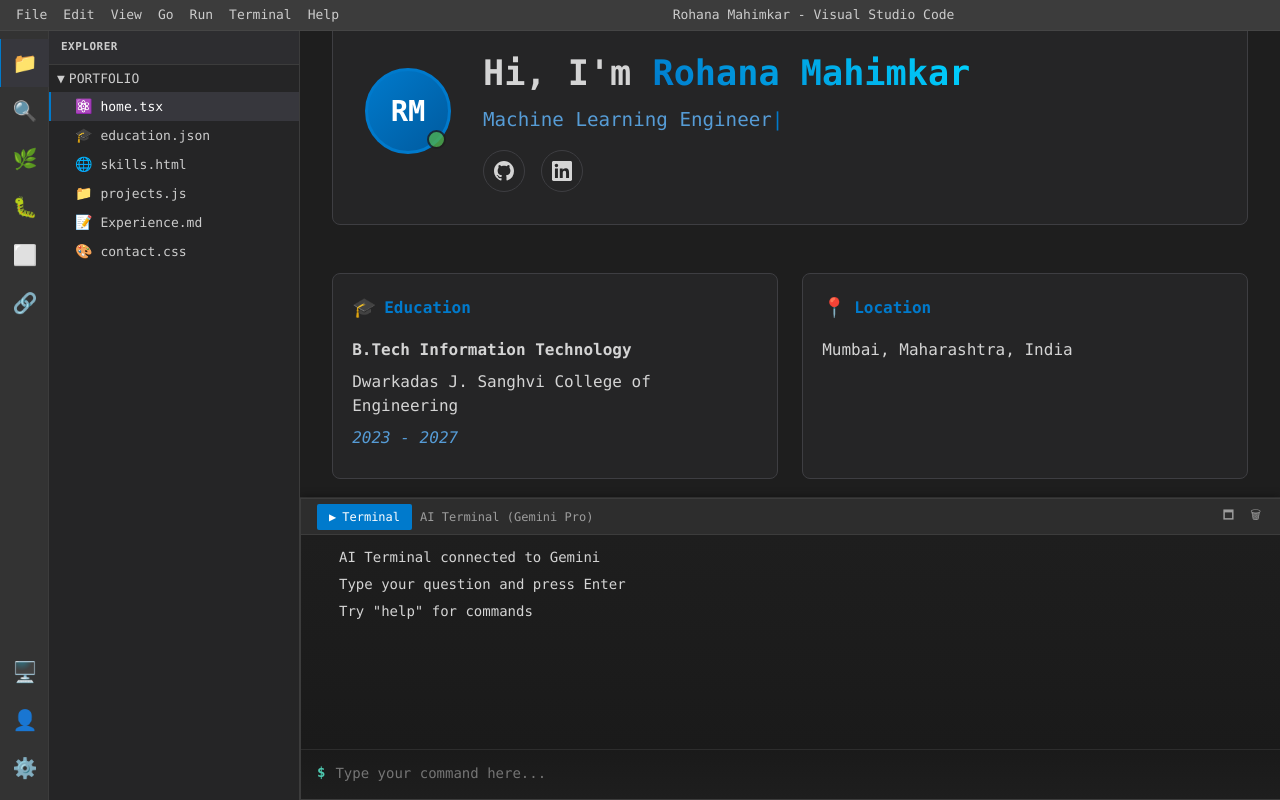
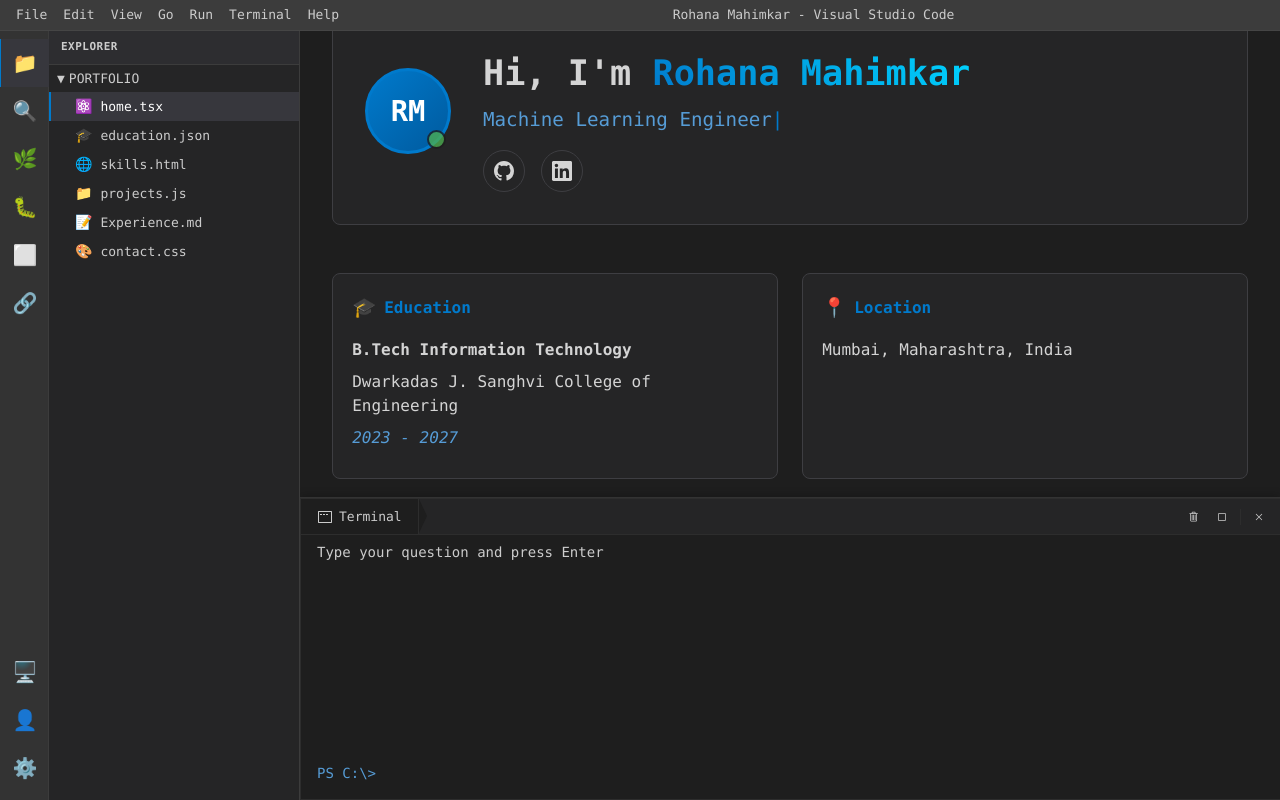
Before and after one commit to rohana-2005/Portfolio-VS-Code, a React (Vite) app: page / in a window 1280 px wide. Both pictures are taken after a click on the element "🖥️". Built offline with nearby package versions, Linux system fonts and the light colour scheme.

Commit message:
Update Terminal.jsx

```diff
--- a/src/components/Terminal.jsx
+++ b/src/components/Terminal.jsx
@@ -1,11 +1,12 @@
 import React, { useState, useRef, useEffect } from 'react';
+
+// Use environment variable for API URL or fallback to localhost
+const API_URL = 'http://localhost:8001';
 
 function Terminal() {
   const [input, setInput] = useState('');
   const [history, setHistory] = useState([
-    { text: 'AI Terminal connected to Gemini', type: 'output' },
-    { text: 'Type your question and press Enter', type: 'output' },
-    { text: 'Try "help" for commands', type: 'output' }
+    { text: 'Type your question and press Enter', type: 'output' }
   ]);
   const [height, setHeight] = useState(300);
   const [isLoading, setIsLoading] = useState(false);
@@ -45,7 +46,7 @@
       }
 
       // Send query to Flask backend
-      const response = await fetch('http://localhost:8000/query', {
+      const response = await fetch(`${API_URL}/query`, {
         method: 'POST',
         headers: {
           'Content-Type': 'application/json',
@@ -54,10 +55,13 @@
       });
 
       if (!response.ok) {
-        throw new Error(`Server responded with ${response.status}`);
+        throw new Error(`Server responded with ${response.status}: ${response.statusText}`);
       }
 
       const data = await response.json();
+      if (data.error) {
+        throw new Error(data.error);
+      }
       setHistory(prev => [...prev, { text: data.response, type: 'output' }]);
     } catch (error) {
       setHistory(prev => [...prev,
@@ -104,198 +108,331 @@
   };
 
   return (
+    <>
+      <style>{`
+        @keyframes pulse {
+          0%, 100% { opacity: 0.3; }
+          50% { opacity: 1; }
+        }
+
+        @keyframes blink {
+          0%, 50% { opacity: 1; }
+          51%, 100% { opacity: 0; }
+        }
+
+        .terminal-scrollbar::-webkit-scrollbar {
+          width: 14px;
+          height: 14px;
+        }
+
+        .terminal-scrollbar::-webkit-scrollbar-corner {
+          background: #1e1e1e;
+        }
+
+        .terminal-scrollbar::-webkit-scrollbar-track {
+          background: #1e1e1e;
+        }
+
+        .terminal-scrollbar::-webkit-scrollbar-thumb {
+          background: rgba(121, 121, 121, 0.4);
+          border: 3px solid #1e1e1e;
+          border-radius: 7px;
+        }
+
+        .terminal-scrollbar::-webkit-scrollbar-thumb:hover {
+          background: rgba(121, 121, 121, 0.7);
+        }
+
+        .terminal-scrollbar::-webkit-scrollbar-thumb:active {
+          background: rgba(121, 121, 121, 0.9);
+        }
+
+        .terminal-cursor::after {
+          content: '█';
+          color: #cccccc;
+          animation: blink 1s infinite;
+          margin-left: 1px;
+        }
+
+        .tab-button:hover {
+          background-color: rgba(255, 255, 255, 0.1) !important;
+        }
+
+        .tab-button:active {
+          background-color: rgba(255, 255, 255, 0.2) !important;
+        }
+
+        .resize-handle:hover {
+          background-color: #007acc !important;
+          height: 2px !important;
+        }
+      `}</style>
+
       <div style={{
         width: '100%',
         height: isMaximized ? '100vh' : `${height}px`,
-      backgroundColor: '#1E1E1E',
-      color: '#CCCCCC',
-      fontFamily: '"Cascadia Code", "Fira Code", Consolas, "Courier New", monospace',
+        backgroundColor: '#1e1e1e',
+        color: '#cccccc',
+        fontFamily: '"Consolas", "Courier New", monospace',
         fontSize: '14px',
         display: 'flex',
         flexDirection: 'column',
-      border: '1px solid #3C3C3C',
-      borderRadius: '0',
         position: 'relative',
         minHeight: '100px',
         maxHeight: isMaximized ? '100vh' : '600px',
-      boxShadow: '0 2px 8px rgba(0,0,0,0.3)',
+        border: '1px solid #2d2d2d',
       }}>
-      {/* Terminal tab bar */}
+        {/* VS Code Terminal Header */}
         <div style={{
           display: 'flex',
-        backgroundColor: '#2D2D2D',
-        borderBottom: '1px solid #3C3C3C',
+          backgroundColor: '#252526',
+          borderBottom: '1px solid #2d2d2d',
           height: '35px',
           alignItems: 'center',
           justifyContent: 'space-between',
-        padding: '0 16px',
+          padding: '0',
           userSelect: 'none',
+          position: 'relative',
+        }}>
+          {/* Left side - Terminal tab */}
+          <div style={{
+            display: 'flex',
+            height: '100%',
           }}>
             <div style={{
               display: 'flex',
               alignItems: 'center',
-          gap: '8px',
+              gap: '6px',
+              backgroundColor: '#1e1e1e',
+              color: '#cccccc',
+              padding: '0 16px',
+              height: '100%',
+              borderRight: '1px solid #2d2d2d',
+              position: 'relative',
             }}>
-          <div style={{
-            backgroundColor: '#007ACC',
-            color: '#FFFFFF',
-            padding: '4px 12px',
-            borderRadius: '2px',
-            fontSize: '12px',
-            fontWeight: '500',
-            display: 'flex',
-            alignItems: 'center',
-            gap: '6px',
-          }}>
-            <span>▶</span>
-            <span>Terminal</span>
+              <svg width="16" height="16" viewBox="0 0 16 16" fill="currentColor">
+                <path d="M1.5 2h13l.5.5v11l-.5.5h-13l-.5-.5v-11l.5-.5zM2 3v10h12V3H2z"/>
+                <path d="M3 5h2v1H3V5zm3 0h2v1H6V5zm3 0h2v1H9V5z"/>
+              </svg>
+              <span style={{ fontSize: '13px' }}>Terminal</span>
             </div>
             <div style={{
-            color: '#CCCCCC',
-            fontSize: '12px',
-            opacity: 0.7,
-          }}>
-            AI Terminal (Gemini Pro)
+              width: '0',
+              height: '0',
+              borderLeft: '8px solid #1e1e1e',
+              borderTop: '17.5px solid transparent',
+              borderBottom: '17.5px solid transparent',
+              position: 'relative',
+              zIndex: 1,
+            }}></div>
           </div>
-        </div>
+
+          {/* Right side - Controls */}
           <div style={{
             display: 'flex',
             alignItems: 'center',
-          gap: '8px',
+            height: '100%',
+            paddingRight: '8px',
           }}>
             <button
+              className="tab-button"
+              onClick={() => setHistory([])}
+              style={{
+                background: 'transparent',
+                border: 'none',
+                color: '#cccccc',
+                cursor: 'pointer',
+                padding: '6px 8px',
+                fontSize: '11px',
+                borderRadius: '3px',
+                display: 'flex',
+                alignItems: 'center',
+                justifyContent: 'center',
+                width: '28px',
+                height: '22px',
+              }}
+              title="Clear Terminal"
+            >
+              <svg width="16" height="16" viewBox="0 0 16 16" fill="currentColor">
+                <path d="M10 3h3v1h-1v9l-1 1H4l-1-1V4H2V3h3V2a1 1 0 0 1 1-1h3a1 1 0 0 1 1 1v1zM9 2H6v1h3V2zM4 13h7V4H4v9zm2-8H5v7h1V5zm1 0h1v7H7V5zm2 0h1v7H9V5z"/>
+              </svg>
+            </button>
+
+            <button
+              className="tab-button"
               onClick={() => setIsMaximized(!isMaximized)}
               style={{
-              background: 'none',
+                background: 'transparent',
                 border: 'none',
-              color: '#CCCCCC',
+                color: '#cccccc',
                 cursor: 'pointer',
-              padding: '4px',
-              fontSize: '12px',
-              opacity: 0.7,
-              borderRadius: '2px',
+                padding: '6px 8px',
+                fontSize: '11px',
+                borderRadius: '3px',
+                display: 'flex',
+                alignItems: 'center',
+                justifyContent: 'center',
+                width: '28px',
+                height: '22px',
               }}
-            onMouseEnter={(e) => e.target.style.backgroundColor = '#404040'}
-            onMouseLeave={(e) => e.target.style.backgroundColor = 'transparent'}
+              title={isMaximized ? "Restore Terminal" : "Maximize Terminal"}
             >
-            {isMaximized ? '🗗' : '🗖'}
+              {isMaximized ? (
+                <svg width="16" height="16" viewBox="0 0 16 16" fill="currentColor">
+                  <path d="M3 5v9h9V5H3zm8 8H4V6h7v7z"/>
+                  <path fillRule="evenodd" d="M5 5h1V4h7v7h-1v1h2V3H5v2z"/>
+                </svg>
+              ) : (
+                <svg width="16" height="16" viewBox="0 0 16 16" fill="currentColor">
+                  <path d="M3 3v10h10V3H3zm9 9H4V4h8v8z"/>
+                </svg>
+              )}
             </button>
+
+            <div style={{
+              width: '1px',
+              height: '16px',
+              backgroundColor: '#2d2d2d',
+              margin: '0 4px',
+            }}></div>
+
             <button
-            onClick={() => setHistory([])}
+              className="tab-button"
               style={{
-              background: 'none',
+                background: 'transparent',
                 border: 'none',
-              color: '#CCCCCC',
+                color: '#cccccc',
                 cursor: 'pointer',
-              padding: '4px',
-              fontSize: '12px',
-              opacity: 0.7,
-              borderRadius: '2px',
+                padding: '6px 8px',
+                fontSize: '11px',
+                borderRadius: '3px',
+                display: 'flex',
+                alignItems: 'center',
+                justifyContent: 'center',
+                width: '28px',
+                height: '22px',
               }}
-            onMouseEnter={(e) => e.target.style.backgroundColor = '#404040'}
-            onMouseLeave={(e) => e.target.style.backgroundColor = 'transparent'}
+              title="Close Terminal"
             >
-            🗑
+              <svg width="16" height="16" viewBox="0 0 16 16" fill="currentColor">
+                <path fillRule="evenodd" d="m8 8.707 3.646 3.647.708-.707L8.707 8l3.647-3.646-.707-.708L8 7.293 4.354 3.646l-.707.708L7.293 8l-3.646 3.646.707.708L8 8.707z"/>
+              </svg>
             </button>
           </div>
         </div>
 
-      {/* Terminal content */}
+        {/* Terminal Content */}
         <div
           ref={terminalRef}
+          className="terminal-scrollbar"
           style={{
             flex: '1 1 0%',
             minHeight: 0,
-          padding: '12px 16px',
+            padding: '8px 16px',
             overflowY: 'auto',
-          scrollBehavior: 'smooth',
-          background: 'linear-gradient(180deg, #1E1E1E 0%, #1A1A1A 100%)',
-          lineHeight: '1.5',
+            overflowX: 'hidden',
+            backgroundColor: '#1e1e1e',
+            lineHeight: '1.4',
+            position: 'relative',
           }}
           onClick={() => inputRef.current?.focus()}
         >
           {history.map((item, index) => (
             <div key={index} style={{
-            marginBottom: '6px',
+              marginBottom: '2px',
               whiteSpace: 'pre-wrap',
               wordBreak: 'break-word',
               display: 'flex',
               alignItems: 'flex-start',
+              minHeight: '20px',
             }}>
               {item.type === 'input' ? (
                 <>
                   <span style={{
-                  color: '#4EC9B0',
-                  fontWeight: '600',
-                  minWidth: '14px',
+                    color: '#569cd6',
                     marginRight: '8px',
-                }}>$</span>
-                <span style={{ color: '#FFFFFF' }}>{item.text}</span>
+                    minWidth: 'auto',
+                    fontWeight: 'normal',
+                  }}>PS C:\&gt;</span>
+                  <span style={{ color: '#cccccc' }}>{item.text}</span>
                 </>
               ) : (
                 <div style={{
-                color: item.type === 'error' ? '#F44747' : '#D4D4D4',
-                paddingLeft: '22px',
+                  color: item.type === 'error' ? '#f85149' : '#cccccc',
                   width: '100%',
+                  paddingLeft: '0px',
+                  fontSize: '14px',
                 }}>
                   {item.text}
                 </div>
               )}
             </div>
           ))}
+
           {isLoading && (
             <div style={{
-            color: '#569CD6',
-            marginBottom: '6px',
+              marginBottom: '2px',
               display: 'flex',
               alignItems: 'center',
-            gap: '8px',
+              minHeight: '20px',
             }}>
-            <span style={{ color: '#4EC9B0', fontWeight: '600' }}>$</span>
-            <span>Thinking</span>
+              <span style={{
+                color: '#569cd6',
+                marginRight: '8px',
+                fontWeight: 'normal',
+              }}>PS C:\&gt;</span>
+              <span style={{ color: '#cccccc', marginRight: '8px' }}>Thinking</span>
               <div style={{
                 display: 'inline-flex',
-              gap: '2px',
+                gap: '3px',
+                alignItems: 'center',
               }}>
                 <div style={{
-                width: '4px',
-                height: '4px',
-                backgroundColor: '#569CD6',
+                  width: '3px',
+                  height: '3px',
+                  backgroundColor: '#569cd6',
                   borderRadius: '50%',
-                animation: 'pulse 1.5s ease-in-out infinite',
+                  animation: 'pulse 1.4s ease-in-out infinite',
                 }}></div>
                 <div style={{
-                width: '4px',
-                height: '4px',
-                backgroundColor: '#569CD6',
+                  width: '3px',
+                  height: '3px',
+                  backgroundColor: '#569cd6',
                   borderRadius: '50%',
-                animation: 'pulse 1.5s ease-in-out infinite 0.5s',
+                  animation: 'pulse 1.4s ease-in-out infinite 0.2s',
                 }}></div>
                 <div style={{
-                width: '4px',
-                height: '4px',
-                backgroundColor: '#569CD6',
+                  width: '3px',
+                  height: '3px',
+                  backgroundColor: '#569cd6',
                   borderRadius: '50%',
-                animation: 'pulse 1.5s ease-in-out infinite 1s',
+                  animation: 'pulse 1.4s ease-in-out infinite 0.4s',
                 }}></div>
               </div>
             </div>
           )}
         </div>
 
-      {/* Terminal input */}
+        {/* Terminal Input Line */}
         <div style={{
           display: 'flex',
-        padding: '12px 16px 16px 16px',
-        background: 'linear-gradient(180deg, #1A1A1A 0%, #1E1E1E 100%)',
-        borderTop: '1px solid #2D2D2D',
+          padding: '8px 16px',
+          backgroundColor: '#1e1e1e',
           alignItems: 'center',
+          borderTop: 'none',
+          minHeight: '36px',
         }}>
           <span style={{
-          color: '#4EC9B0',
-          fontWeight: '600',
+            color: '#569cd6',
             marginRight: '8px',
-        }}>$</span>
+            fontWeight: 'normal',
+          }}>PS C:\&gt;</span>
+          <div style={{
+            flex: 1,
+            display: 'flex',
+            alignItems: 'center',
+            position: 'relative',
+          }}>
             <input
               ref={inputRef}
               type="text"
@@ -308,23 +445,37 @@
                 backgroundColor: 'transparent',
                 border: 'none',
                 outline: 'none',
-            color: '#FFFFFF',
+                color: '#cccccc',
                 fontFamily: 'inherit',
                 fontSize: 'inherit',
-            caretColor: '#FFFFFF',
+                caretColor: 'transparent',
+                padding: 0,
+                margin: 0,
               }}
-          placeholder={isLoading ? '' : 'Type your command here...'}
+              placeholder=""
             />
+            {!isLoading && (
+              <span
+                className="terminal-cursor"
+                style={{
+                  position: 'absolute',
+                  left: `${input.length * 7.2}px`,
+                  pointerEvents: 'none',
+                }}
+              />
+            )}
+          </div>
         </div>
 
-      {/* Resize handle */}
+        {/* Resize Handle */}
         {!isMaximized && (
           <div
+            className="resize-handle"
             ref={resizeRef}
             onMouseDown={handleResize}
             style={{
               position: 'absolute',
-            top: '0',
+              top: '-2px',
               left: '0',
               right: '0',
               height: '4px',
@@ -332,37 +483,10 @@
               cursor: 'ns-resize',
               zIndex: 10,
             }}
-          onMouseEnter={(e) => e.target.style.backgroundColor = '#007ACC'}
-          onMouseLeave={(e) => e.target.style.backgroundColor = 'transparent'}
           />
         )}
-
-      {/* CSS Animation */}
-      <style jsx>{`
-        @keyframes pulse {
-          0%, 100% { opacity: 0.4; }
-          50% { opacity: 1; }
-        }
-
-        /* Scrollbar styling */
-        div::-webkit-scrollbar {
-          width: 8px;
-        }
-
-        div::-webkit-scrollbar-track {
-          background: #1E1E1E;
-        }
-
-        div::-webkit-scrollbar-thumb {
-          background: #424242;
-          border-radius: 4px;
-        }
-
-        div::-webkit-scrollbar-thumb:hover {
-          background: #4A4A4A;
-        }
-      `}</style>
       </div>
+    </>
   );
 }
 
```
Lines whose indentation alone changed are shown as unchanged.
